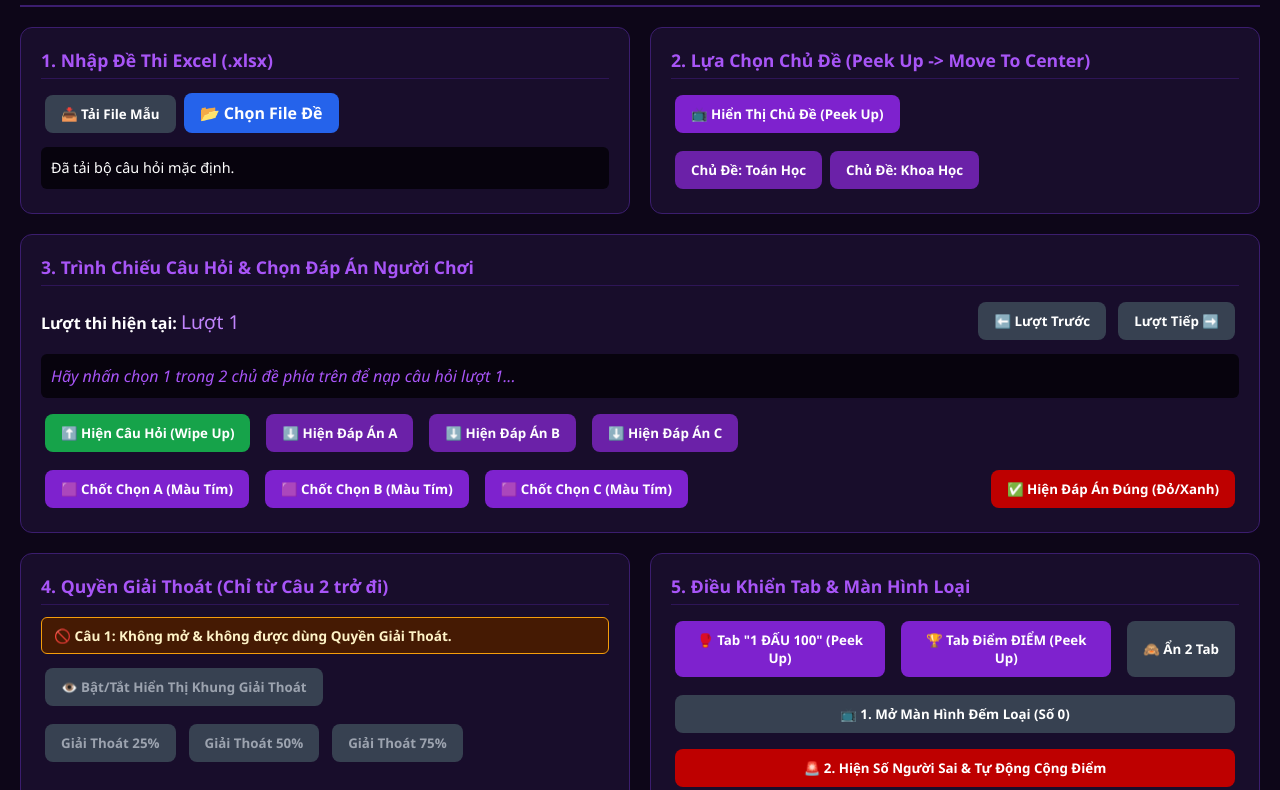
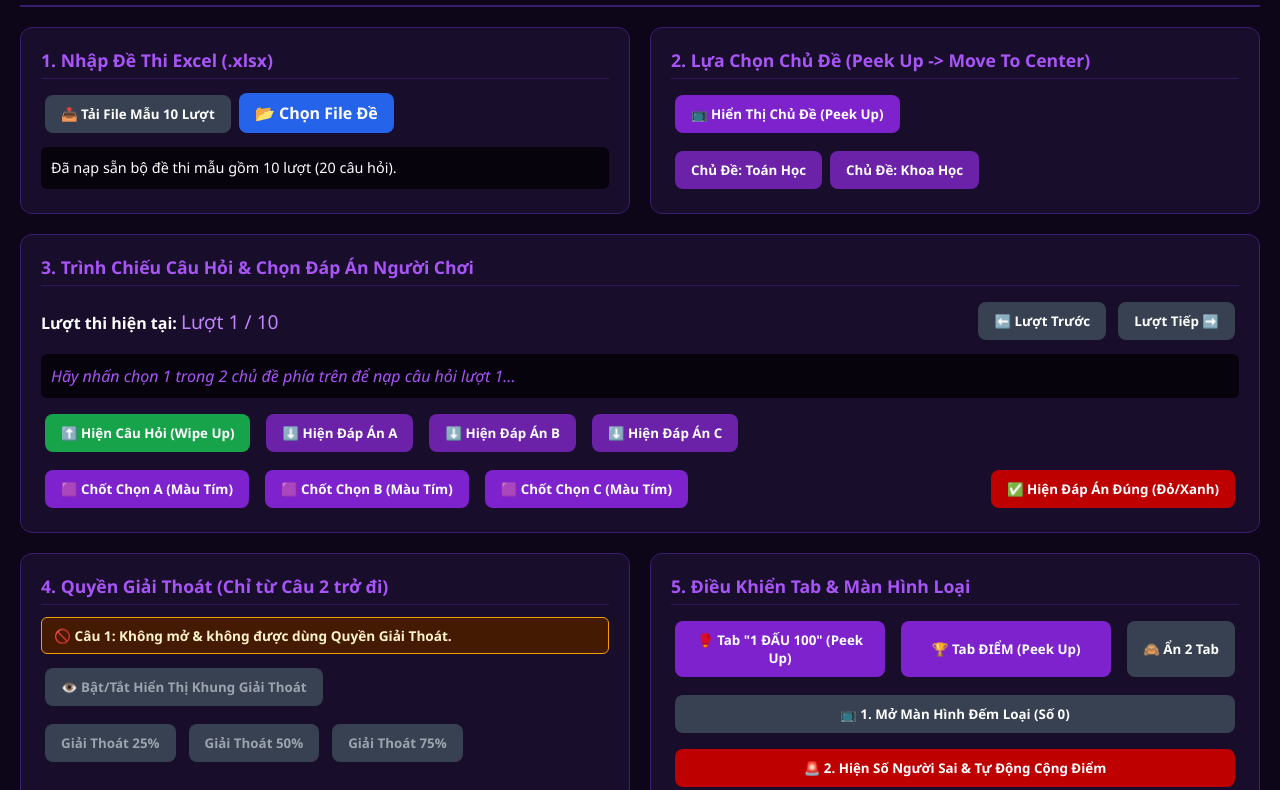
Before and after one commit to gumballfan2k7/eentegen100, a plain HTML site: page controller.html in a window 1280 px wide. Shown: the part 76-866 px from the top of the page. Drawn offline with Linux system fonts and the light colour scheme.

Commit message:
Update title and content for 10 question format

```diff
--- a/controller.html
+++ b/controller.html
@@ -3,7 +3,7 @@
 <head>
     <meta charset="UTF-8">
     <meta name="viewport" content="width=device-width, initial-scale=1.0">
-    <title>Game Show - Controller</title>
+    <title>Game Show - Controller (10 Lượt Câu Hỏi)</title>
     <script src="https://cdn.sheetjs.com/xlsx-latest/package/dist/xlsx.full.min.js"></script>
     <style>
         * {
@@ -72,8 +72,6 @@
 
         .btn:hover { background: #9333ea; }
         .btn:disabled { background: #374151 !important; color: #9ca3af; cursor: not-allowed; }
-        .btn-warning { background: #d97706; }
-        .btn-warning:hover { background: #f59e0b; }
         .btn-purple { background: #7e22ce; }
         .btn-purple:hover { background: #9333ea; }
         .btn-danger { background: #be0000; }
@@ -116,7 +114,7 @@
 <body>
 
     <div class="header-bar">
-        <div class="header-title">🎛️ BẢNG ĐIỀU KHIỂN SÂN KHẤU</div>
+        <div class="header-title">🎛️ BẢNG ĐIỀU KHIỂN SÂN KHẤU (10 LƯỢT THI)</div>
         <button class="btn btn-secondary" onclick="window.open('display.html', '_blank', 'width=1280,height=720')">↗️ Mở Trang Display Stage</button>
     </div>
 
@@ -125,10 +123,10 @@
         <!-- 1. EXCEL IMPORT -->
         <div class="panel-box">
             <div class="panel-title">1. Nhập Đề Thi Excel (.xlsx)</div>
-            <button class="btn btn-secondary" onclick="downloadSampleExcel()">📥 Tải File Mẫu</button>
+            <button class="btn btn-secondary" onclick="downloadSampleExcel()">📥 Tải File Mẫu 10 Lượt</button>
             <label class="file-label" for="excel-input">📂 Chọn File Đề</label>
             <input type="file" id="excel-input" accept=".xlsx, .xls" onchange="importExcel(event)">
-            <div id="file-status" class="stats-info">Đã tải bộ câu hỏi mặc định.</div>
+            <div id="file-status" class="stats-info">Đã nạp sẵn bộ đề thi mẫu gồm 10 lượt (20 câu hỏi).</div>
         </div>
 
         <!-- 2. ĐIỀU KHIỂN CHỦ ĐỀ -->
@@ -138,12 +136,12 @@
             <div id="topic-actions" style="margin-top: 10px;"></div>
         </div>
 
-        <!-- 3. TRÌNH CHIẾU CÂU HỎI & CHỐT ĐÁP ÁN (TÍM NHẠT) -->
+        <!-- 3. TRÌNH CHIẾU CÂU HỎI -->
         <div class="panel-box" style="grid-column: span 2;">
             <div class="panel-title">3. Trình Chiếu Câu Hỏi & Chọn Đáp Án Người Chơi</div>
 
             <div style="display:flex; justify-content:space-between; align-items:center; margin-bottom: 10px;">
-                <div><b>Lượt thi hiện tại:</b> <span id="current-q-index" style="color:#c084fc; font-size:1.2rem;">Lượt 1 (Câu 1)</span></div>
+                <div><b>Lượt thi hiện tại:</b> <span id="current-q-index" style="color:#c084fc; font-size:1.2rem;">Lượt 1 / 10</span></div>
                 <div>
                     <button class="btn btn-secondary" onclick="prevQuestion()">⬅️ Lượt Trước</button>
                     <button class="btn btn-secondary" onclick="nextQuestion()">Lượt Tiếp ➡️</button>
@@ -169,7 +167,7 @@
             </div>
         </div>
 
-        <!-- 4. QUYỀN GIẢI THOÁT (CHỈ MỞ TỪ CÂU 2) -->
+        <!-- 4. QUYỀN GIẢI THOÁT -->
         <div class="panel-box">
             <div class="panel-title">4. Quyền Giải Thoát (Chỉ từ Câu 2 trở đi)</div>
             <div id="lifeline-warning" class="warning-box">
@@ -190,7 +188,7 @@
             <div id="bailout-info" style="margin-top: 8px; font-size: 0.85rem; color: #a855f7;"></div>
         </div>
 
-        <!-- 5. CÁC TAB PEEK UP/DOWN & MÀN HÌNH BỊ LOẠI -->
+        <!-- 5. ĐIỀU KHIỂN TAB & MÀN HÌNH LOẠI -->
         <div class="panel-box">
             <div class="panel-title">5. Điều Khiển Tab & Màn Hình Loại</div>
 
@@ -199,7 +197,7 @@
                     🥊 Tab "1 ĐẤU 100" (Peek Up)
                 </button>
                 <button class="btn btn-purple" style="flex: 1;" onclick="showTabScore()">
-                    🏆 Tab Điểm ĐIỂM (Peek Up)
+                    🏆 Tab ĐIỂM (Peek Up)
                 </button>
                 <button class="btn btn-secondary" onclick="hideAllTabs()">
                     🙈 Ẩn 2 Tab
@@ -230,40 +228,32 @@
         let isLifelineTabVisible = false;
 
         let questionsDatabase = [
-            {
-                round: 1,
-                topic: "Toán Học",
-                question: "Câu 1 (Toán): 1 + 1 bằng bao nhiêu?",
-                options: { A: "1", B: "2", C: "3" },
-                correct: "B"
-            },
-            {
-                round: 1,
-                topic: "Khoa Học",
-                question: "Câu 1 (Khoa học): Nước sôi ở bao nhiêu độ C ở điều kiện tiêu chuẩn?",
-                options: { A: "50°C", B: "80°C", C: "100°C" },
-                correct: "C"
-            },
-            {
-                round: 2,
-                topic: "Lịch Sử",
-                question: "Câu 2 (Lịch sử): Chiến thắng Điện Biên Phủ diễn ra vào năm nào?",
-                options: { A: "1945", B: "1954", C: "1975" },
-                correct: "B"
-            },
-            {
-                round: 2,
-                topic: "Văn Học",
-                question: "Câu 2 (Văn học): Tác giả của Truyện Kiều là ai?",
-                options: { A: "Nguyễn Du", B: "Tố Hữu", C: "Xuân Diệu" },
-                correct: "A"
-            }
+            { round: 1, topic: "Toán Học", question: "Câu 1 (Toán): Số tự nhiên nhỏ nhất là số nào?", options: { A: "0", B: "1", C: "Không có" }, correct: "A" },
+            { round: 1, topic: "Khoa Học", question: "Câu 1 (Khoa học): Nước sôi ở bao nhiêu độ C ở điều kiện tiêu chuẩn?", options: { A: "80°C", B: "90°C", C: "100°C" }, correct: "C" },
+            { round: 2, topic: "Lịch Sử", question: "Câu 2 (Lịch sử): Chiến thắng Điện Biên Phủ diễn ra vào năm nào?", options: { A: "1945", B: "1954", C: "1975" }, correct: "B" },
+            { round: 2, topic: "Văn Học", question: "Câu 2 (Văn học): Tác giả của tác phẩm 'Truyện Kiều' là ai?", options: { A: "Nguyễn Du", B: "Tố Hữu", C: "Xuân Diệu" }, correct: "A" },
+            { round: 3, topic: "Địa Lý", question: "Câu 3 (Địa lý): Quốc gia nào có diện tích lớn nhất thế giới?", options: { A: "Trung Quốc", B: "Mỹ", C: "Nga" }, correct: "C" },
+            { round: 3, topic: "Âm Nhạc", question: "Câu 3 (Âm nhạc): Nhạc sĩ nào là tác giả của ca khúc 'Tiến Quân Ca'?", options: { A: "Văn Cao", B: "Trịnh Công Sơn", C: "Phạm Tuyên" }, correct: "A" },
+            { round: 4, topic: "Thể Thao", question: "Câu 4 (Thể thao): Một trận đấu bóng đá chính thức gồm bao nhiêu phút thi đấu chính thức?", options: { A: "80 phút", B: "90 phút", C: "100 phút" }, correct: "B" },
+            { round: 4, topic: "Sinh Học", question: "Câu 4 (Sinh học): Loài động vật có vú nào biết bay?", options: { A: "Sóc bay", B: "Chim cánh cụt", C: "Dơi" }, correct: "C" },
+            { round: 5, topic: "Công Nghệ", question: "Câu 5 (Công nghệ): Hệ điều hành Android do công ty nào phát triển chính?", options: { A: "Apple", B: "Google", C: "Microsoft" }, correct: "B" },
+            { round: 5, topic: "Tiếng Anh", question: "Câu 5 (Tiếng Anh): Từ nào sau đây có nghĩa là 'Trái đất'?", options: { A: "Earth", B: "Moon", C: "Sun" }, correct: "A" },
+            { round: 6, topic: "Vật Lý", question: "Câu 6 (Vật lý): Vận tốc ánh sáng trong chân không gần bằng bao nhiêu?", options: { A: "300.000 km/s", B: "150.000 km/s", C: "1.000.000 km/s" }, correct: "A" },
+            { round: 6, topic: "Hóa Học", question: "Câu 6 (Hóa học): Ký hiệu hóa học của Vàng là gì?", options: { A: "Ag", B: "Au", C: "Fe" }, correct: "B" },
+            { round: 7, topic: "Điện Ảnh", question: "Câu 7 (Điện ảnh): Giải thưởng điện ảnh cao quý nhất của Mỹ là gì?", options: { A: "Cành cọ Vàng", B: "Oscar", C: "Quả cầu Vàng" }, correct: "B" },
+            { round: 7, topic: "Môi Trường", question: "Câu 7 (Môi trường): Khí nào chiếm phần lớn tỉ lệ trong không khí Trái đất?", options: { A: "Oxy", B: "Cacbonic", C: "Nito" }, correct: "C" },
+            { round: 8, topic: "Thiên Văn", question: "Câu 8 (Thiên văn): Hành tinh nào gần Mặt Trời nhất?", options: { A: "Thủy Tinh", B: "Kim Tinh", C: "Hỏa Tinh" }, correct: "A" },
+            { round: 8, topic: "Danh Nhân", question: "Câu 8 (Danh nhân): Ai là người phát minh ra bóng đèn dây tóc thương mại đầu tiên?", options: { A: "Nikola Tesla", B: "Thomas Edison", C: "Albert Einstein" }, correct: "B" },
+            { round: 9, topic: "Văn Hóa", question: "Câu 9 (Văn hóa): Tỉnh nào ở Việt Nam nổi tiếng với làn điệu Dân ca Quan họ?", options: { A: "Bắc Ninh", B: "Nghệ An", C: "Thừa Thiên Huế" }, correct: "A" },
+            { round: 9, topic: "Nghệ Thuật", question: "Câu 9 (Nghệ thuật): Bức tranh nổi tiếng 'Mona Lisa' là tác phẩm của ai?", options: { A: "Vincent van Gogh", B: "Leonardo da Vinci", C: "Pablo Picasso" }, correct: "B" },
+            { round: 10, topic: "Tổng Hợp", question: "Câu 10 (Tổng hợp): Đỉnh núi cao nhất thế giới là đỉnh núi nào?", options: { A: "Everest", B: "Phan-xi-păng", C: "K2" }, correct: "A" },
+            { round: 10, topic: "Đố Mẹo", question: "Câu 10 (Đố mẹo): Cái gì càng thâu lại càng dài?", options: { A: "Con đường", B: "Cái băng rôn", C: "Trận đấu" }, correct: "A" }
         ];
 
         let players = [];
         let totalEliminated = 0;
-        let lastCalculatedEliminated = 0; // x = số người trả lời sai
-        let lastTotalAnswering = 0;        // y = số người trả lời
+        let lastCalculatedEliminated = 0;
+        let lastTotalAnswering = 0;
         let mainPlayerScore = 0;
         let usedBailoutOnCurrentQuestion = false;
         let lifelineState = { '25': false, '50': false, '75': false };
@@ -279,7 +269,7 @@
         }
 
         function updateRoundUI() {
-            document.getElementById('current-q-index').innerText = `Lượt ${currentRound}`;
+            document.getElementById('current-q-index').innerText = `Lượt ${currentRound} / 10`;
             selectedTopic = null;
             activeQuestion = null;
             mainPlayerSelectedAnswer = null;
@@ -376,14 +366,12 @@
             channel.postMessage({ action: 'SHOW_CORRECT_ANSWER', correctKey: activeQuestion.correct });
         }
 
-        /* BẬT/TẮT HIỂN THỊ KHUNG GIẢI THOÁT */
         function toggleLifelineTab() {
             if (currentRound === 1) return alert('Câu 1 không sử dụng Quyền Giải Thoát!');
             isLifelineTabVisible = !isLifelineTabVisible;
             channel.postMessage({ action: 'TOGGLE_LIFELINES_TAB', show: isLifelineTabVisible });
         }
 
-        /* QUYỀN GIẢI THOÁT - TRỪ % ĐIỂM TƯƠNG ỨNG */
         function useBailout(percent) {
             if (currentRound === 1) return;
             const strVal = String(percent);
@@ -398,6 +386,12 @@
 
             channel.postMessage({ action: 'UPDATE_SCORE', score: mainPlayerScore });
             channel.postMessage({ action: 'UPDATE_LIFELINES', used: lifelineState });
+
+            // Tự động ẩn khung giải thoát (Peek Down) sau khi chọn quyền
+            setTimeout(() => {
+                isLifelineTabVisible = false;
+                channel.postMessage({ action: 'TOGGLE_LIFELINES_TAB', show: false });
+            }, 600);
 
             document.getElementById('bailout-info').innerText = `⚠️ Giải Thoát ${percent}%: Trừ ${deductedScore.toLocaleString('vi-VN')} điểm. Điểm còn ${mainPlayerScore.toLocaleString('vi-VN')}`;
             updatePlayerStatsUI();
@@ -415,7 +409,6 @@
             channel.postMessage({ action: 'HIDE_ALL_TABS' });
         }
 
-        /* CÔNG THỨC ĐIỂM MỚI: (10000 * x) / y */
         function calculateRoundBonus() {
             if (lastTotalAnswering === 0) return 0;
             return Math.round((10000 * lastCalculatedEliminated) / lastTotalAnswering);
@@ -430,7 +423,6 @@
             channel.postMessage({ action: 'REVEAL_ELIMINATION' });
             broadcastPlayerCount();
 
-            // TỰ ĐỘNG CỘNG ĐIỂM NẾU TRẢ LỜI ĐÚNG VÀ KHÔNG DÙNG GIẢI THOÁT
             if (activeQuestion && mainPlayerSelectedAnswer === activeQuestion.correct) {
                 if (!usedBailoutOnCurrentQuestion) {
                     const bonus = calculateRoundBonus();
@@ -443,7 +435,7 @@
 
         function calculateRoundElimination() {
             const activePlayers = players.filter(p => p.status === 'active');
-            lastTotalAnswering = activePlayers.length; // y = tổng số người trả lời câu hỏi
+            lastTotalAnswering = activePlayers.length;
 
             if (activePlayers.length === 0) {
                 lastCalculatedEliminated = 0;
@@ -464,7 +456,7 @@
                 }
             }
 
-            lastCalculatedEliminated = count; // x = số người trả lời sai
+            lastCalculatedEliminated = count;
             totalEliminated += count;
             updatePlayerStatsUI();
         }
@@ -477,15 +469,15 @@
         function downloadSampleExcel() {
             const data = [
                 ["Lượt/Mức", "Chủ đề", "Câu hỏi", "Đáp án A", "Đáp án B", "Đáp án C", "Đáp án đúng"],
-                [1, "Toán Học", "Câu 1 (Toán): 1 + 1 bằng mấy?", "1", "2", "3", "B"],
-                [1, "Khoa Học", "Câu 1 (Khoa học): Nước sôi ở bao nhiêu độ C?", "50°C", "80°C", "100°C", "C"],
-                [2, "Lịch Sử", "Câu 2 (Lịch sử): Điện Biên Phủ năm nào?", "1945", "1954", "1975", "B"],
-                [2, "Văn Học", "Câu 2 (Văn học): Tác giả Truyện Kiều?", "Nguyễn Du", "Tố Hữu", "Xuân Diệu", "A"]
+                [1, "Toán Học", "Số tự nhiên nhỏ nhất là số nào?", "0", "1", "Không có", "A"],
+                [1, "Khoa Học", "Nước sôi ở bao nhiêu độ C?", "80°C", "90°C", "100°C", "C"],
+                [2, "Lịch Sử", "Chiến thắng Điện Biên Phủ năm nào?", "1945", "1954", "1975", "B"],
+                [2, "Văn Học", "Tác giả Truyện Kiều?", "Nguyễn Du", "Tố Hữu", "Xuân Diệu", "A"]
             ];
             const ws = XLSX.utils.aoa_to_sheet(data);
             const wb = XLSX.utils.book_new();
-            XLSX.utils.book_append_sheet(wb, ws, "DeThiNhi");
-            XLSX.writeFile(wb, "Mau_De_Thi_1_Dau_100.xlsx");
+            XLSX.utils.book_append_sheet(wb, ws, "DeThi");
+            XLSX.writeFile(wb, "Mau_De_Thi_1_Dau_100_10_Luot.xlsx");
         }
 
         function importExcel(e) {
@@ -516,7 +508,7 @@
                     document.getElementById('file-status').innerText = `✅ Đã tải ${questionsDatabase.length} câu hỏi từ file Excel.`;
                 }
             };
-            reader.readAsArrayBuffer(file);
+            reader.readAsBuffer(file);
         }
 
         function initPlayers() {
@@ -538,7 +530,7 @@
             const roundBonus = calculateRoundBonus();
             document.getElementById('player-stats').innerHTML = `
                 • Còn thi đấu: <b style="color:#4ade80">${activeCount}</b> | Bị loại: <b style="color:#f87171">${totalEliminated}</b><br>
-                • Số người trả lời sai (x): <b>${lastCalculatedEliminated}</b> / Tổng số người trả lời (y): <b>${lastTotalAnswering}</b><br>
+                • Số người sai (x): <b>${lastCalculatedEliminated}</b> / Tổng số người trả lời (y): <b>${lastTotalAnswering}</b><br>
                 • Điểm thưởng câu này [(10000 × ${lastCalculatedEliminated}) / ${lastTotalAnswering}]: <b style="color:#c084fc">+${roundBonus.toLocaleString('vi-VN')} điểm</b> ${usedBailoutOnCurrentQuestion ? '<i style="color:#f87171">(Đã dùng Giải thoát - Không cộng)</i>' : ''}<br>
                 • Tổng số điểm hiện tại: <b style="color:#c084fc; font-size:1.1rem;">${mainPlayerScore.toLocaleString('vi-VN')}</b>
             `;
```
